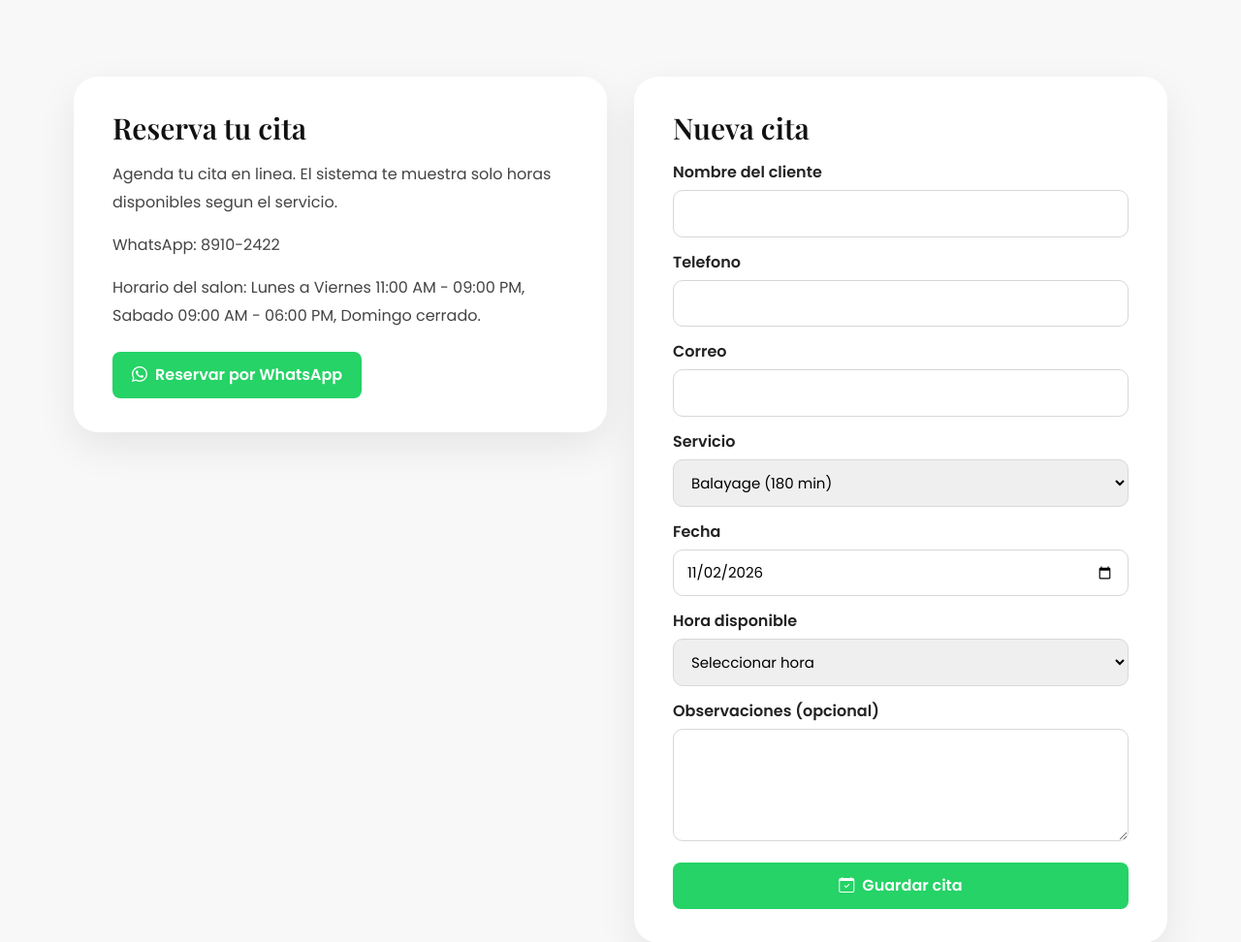
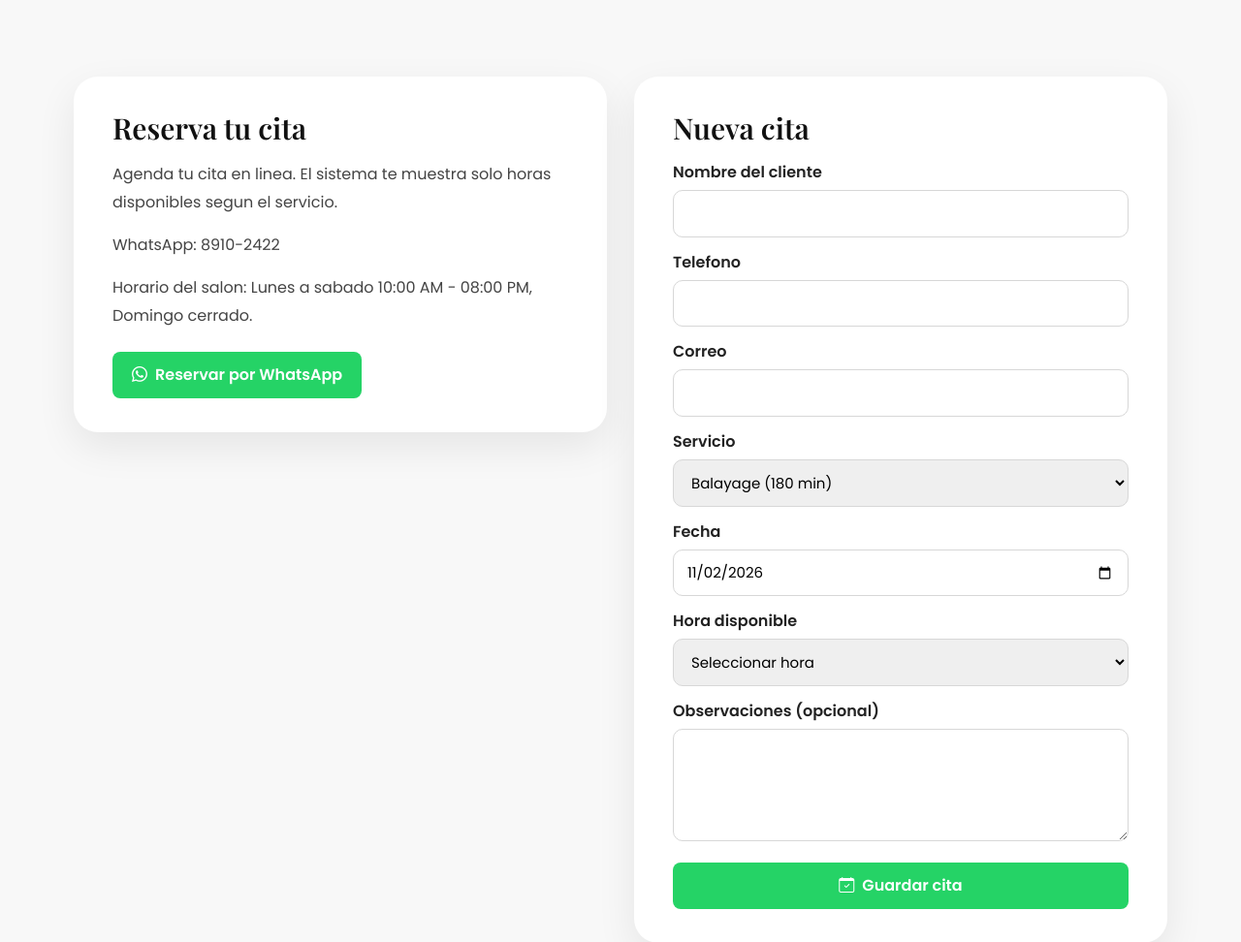
Before and after one commit to Orlando211995/SalonBelleza, a PHP site: page /SalonBelleza/cita.php in a window 1280 px wide. Shown: the part 982-1954 px from the top of the page at 97% size. Run offline with PHP 8.4, Linux system fonts and the light colour scheme; data comes from the database, SQL or seed files in the repository; data that the repository does not hold is empty; some libraries are stand-ins or nearby versions.

Commit message:
Horario del salon: lunes a sabado 10:00-20:00
Co-authored-by: Copilot <223556219+Copilot@users.noreply.github.com>

```diff
--- a/Admin/citas/_agenda.php
+++ b/Admin/citas/_agenda.php
@@ -414,11 +414,7 @@ function horario_salon_por_fecha(string $fechaYmd): ?array
         return null;
     }
 
-    if ($diaSemana === 6) {
-        return ['apertura' => '09:00', 'cierre' => '18:00', 'intervalo' => 30];
-    }
-
-    return ['apertura' => '11:00', 'cierre' => '21:00', 'intervalo' => 30];
+    return ['apertura' => '10:00', 'cierre' => '20:00', 'intervalo' => 30];
 }
 
 function timestamp_cita(string $fecha, string $hora): int
--- a/SalonBelleza/cita.php
+++ b/SalonBelleza/cita.php
@@ -117,7 +117,7 @@ include(__DIR__ . '/../Includes/menu.php');
 				<h3>Reserva tu cita</h3>
 				<p>Agenda tu cita en linea. El sistema te muestra solo horas disponibles segun el servicio.</p>
 				<p>WhatsApp: 8910-2422</p>
-				<p>Horario del salon: Lunes a Viernes 11:00 AM - 09:00 PM, Sabado 09:00 AM - 06:00 PM, Domingo cerrado.</p>
+				<p>Horario del salon: Lunes a sabado 10:00 AM - 08:00 PM, Domingo cerrado.</p>
 
 				<a href="https://wa.me/50689102422?text=Hola%20quiero%20reservar%20una%20cita." class="btn-whatsapp" target="_blank" rel="noopener noreferrer">
 					<i class="bi bi-whatsapp"></i> Reservar por WhatsApp
--- a/SalonBelleza/contacto.php
+++ b/SalonBelleza/contacto.php
@@ -45,7 +45,7 @@ include(__DIR__ . '/../Includes/menu.php');
 				</p>
 
 				<p>
-					Horario del salon: Lunes a Viernes 11:00 AM - 09:00 PM, Sabado 09:00 AM - 06:00 PM, Domingo cerrado.
+					Horario del salon: Lunes a sabado 10:00 AM - 08:00 PM, Domingo cerrado.
 				</p>
 
 				<a href="https://wa.me/50689102422?text=Hola%20Alfredo%20Salon%20Estudio%20CR%2C%20quiero%20informacion." class="btn-whatsapp" target="_blank" rel="noopener noreferrer">
```
